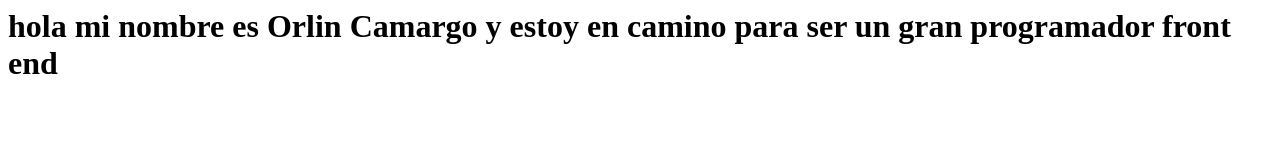
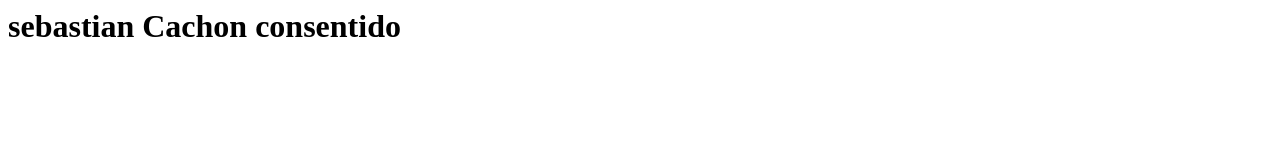
Before and after one commit to Orlyncamargo/mi-primer-portafolio, a plain HTML site: page index.html in a window 1280 px wide. Drawn offline with Linux system fonts and the light colour scheme.

Commit message:
Update index.html

```diff
--- a/index.html
+++ b/index.html
@@ -1 +1 @@
-<h1> hola mi nombre es Orlin Camargo y estoy en camino para ser un gran programador front end </h1>
+<h1> sebastian Cachon consentido </h>
```
